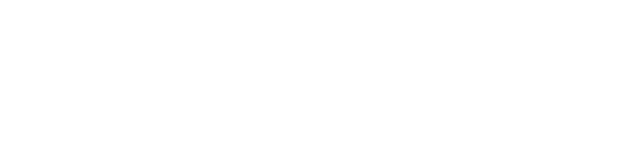
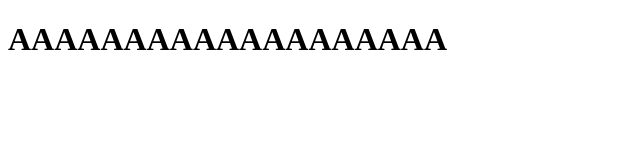
Before and after one commit to Brain-911/Test_Git, a plain HTML site: page index.html in a window 1280 px wide. Shown: the whole page, without its empty margins (0-640 px from the left). Drawn offline with Linux system fonts and the light colour scheme.

Commit message:
second commit

```diff
--- a/index.html
+++ b/index.html
@@ -7,6 +7,6 @@
     <title>Document</title>
 </head>
 <body>
-
+    <h1>AAAAAAAAAAAAAAAAAAA</h1>
 </body>
 </html>
```
